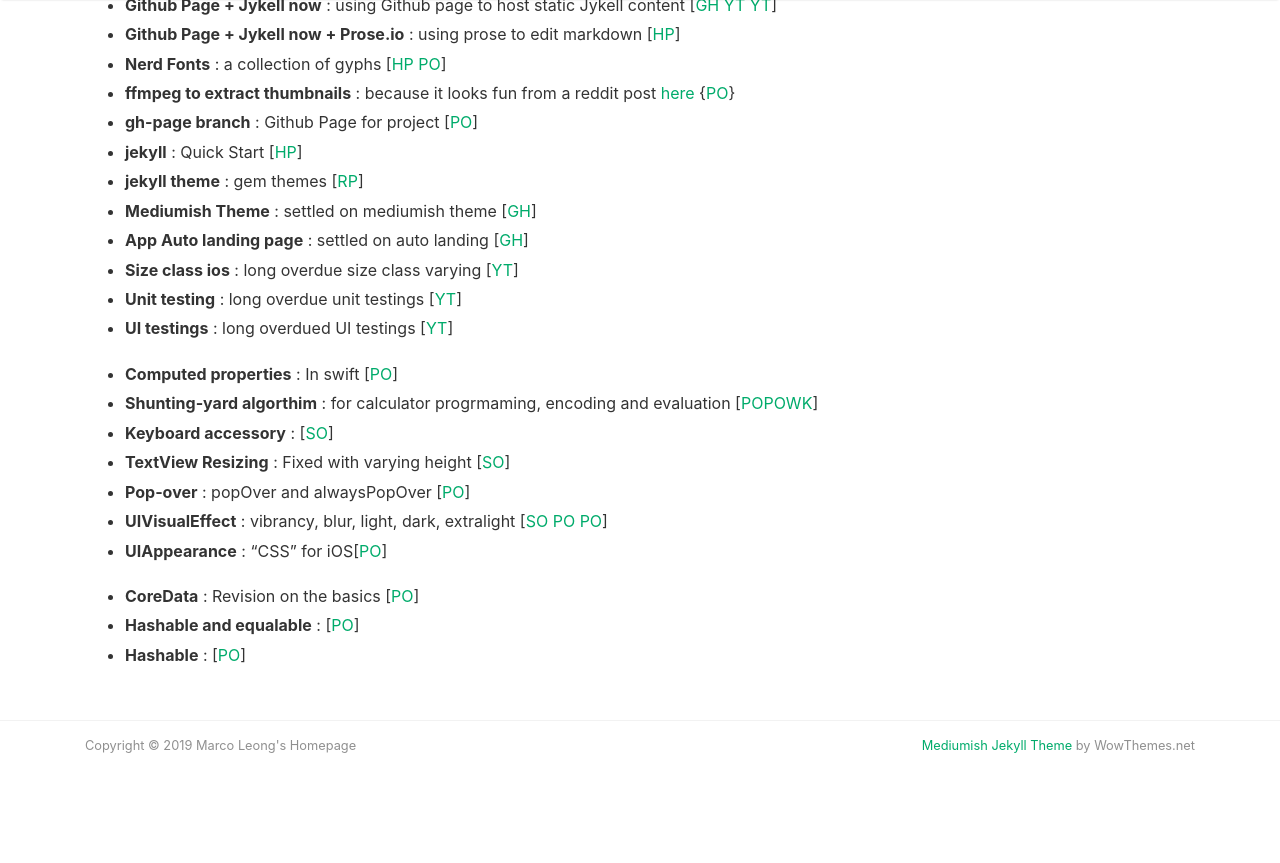
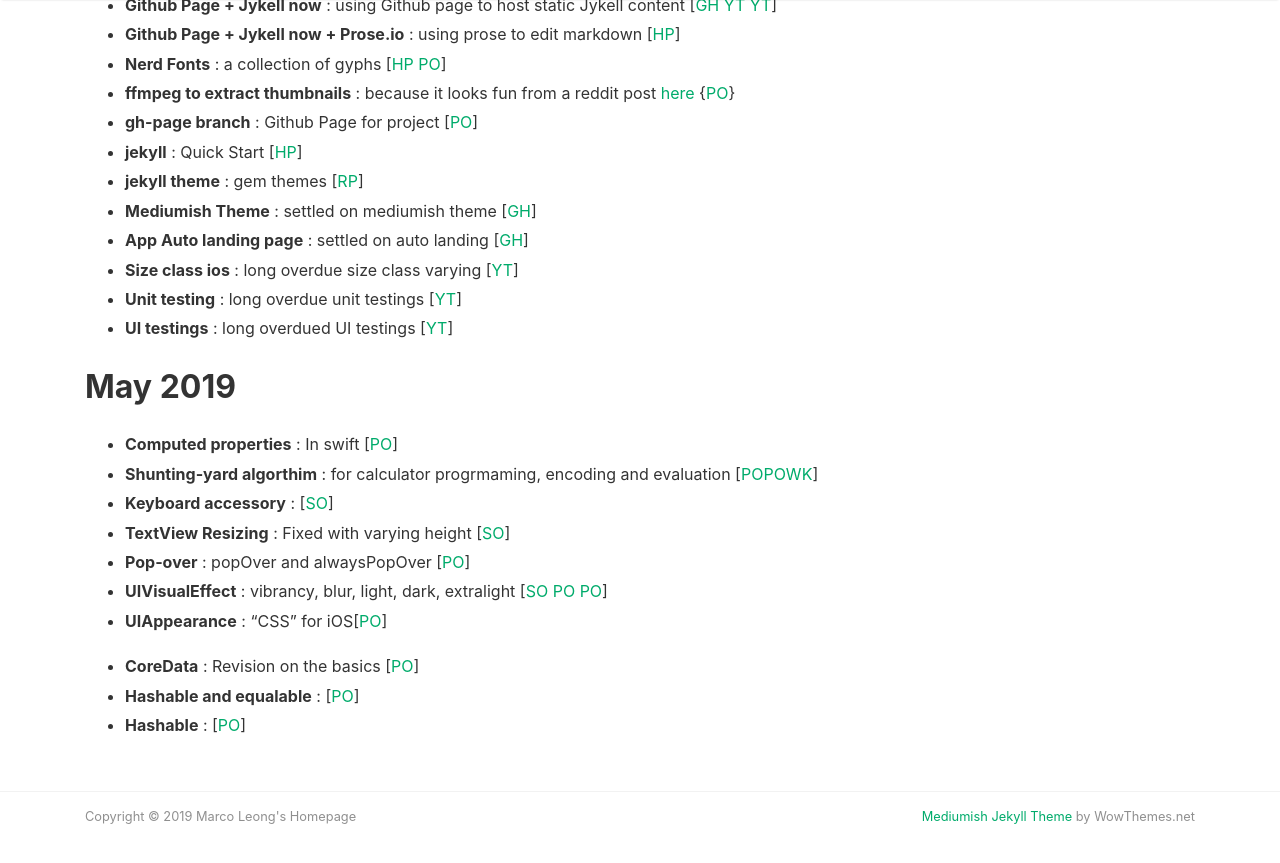
Before and after one commit to MarcoLeongDev/MarcoLeongDev.github.io, a Jekyll site: the page built from journey.md, in a window 1280 px wide and 900 px high, scrolled down 848 px. Shown: the top 863 px of the window. Built offline with Jekyll 4.4.1, drawn with Linux system fonts in a browser that asks for light colours; nearby versions of some CDN libraries; our own code applies the rules of GitHub Pages for plain Markdown files; before the commit the page ends 1677 px from its top, so only the background shows below that.

Commit message:
Update journey.md

```diff
--- a/journey.md
+++ b/journey.md
@@ -15,6 +15,7 @@
 - **Unit testing** : long overdue unit testings [[YT](https://www.youtube.com/watch?v=fR9QR-WSNK0)]
 - **UI testings** : long overdued UI testings [[YT](https://www.youtube.com/watch?time_continue=7&v=rmKbsQ41wVY)]
 
+## May 2019
 - **Computed properties** : In swift [[PO](https://medium.com/@micosmin/swift-computed-properties-2a8fd9f88d6)]
 - **Shunting-yard algorthim** : for calculator progrmaming, encoding and evaluation [[PO](https://interactivepython.org/runestone/static/pythonds/BasicDS/InfixPrefixandPostfixExpressions.html)[PO](http://www.oxfordmathcenter.com/drupal7/node/628)[WK](https://en.wikipedia.org/wiki/Shunting-yard_algorithm)]
 - **Keyboard accessory** : [[SO](https://stackoverflow.com/questions/35689528/add-a-view-on-top-of-the-keyboard-using-inputaccessoryview-swift#35689635)]
```
